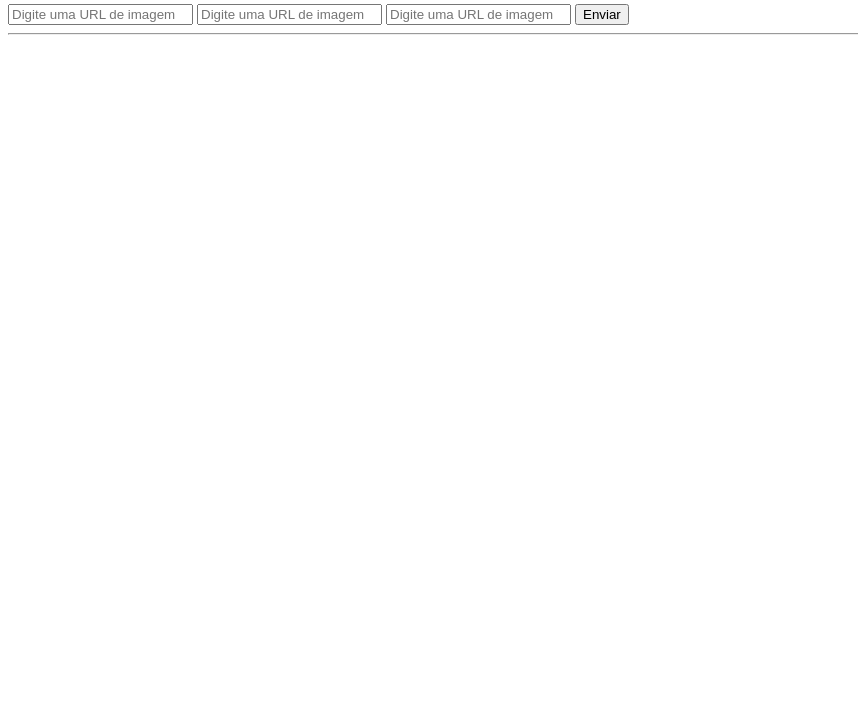
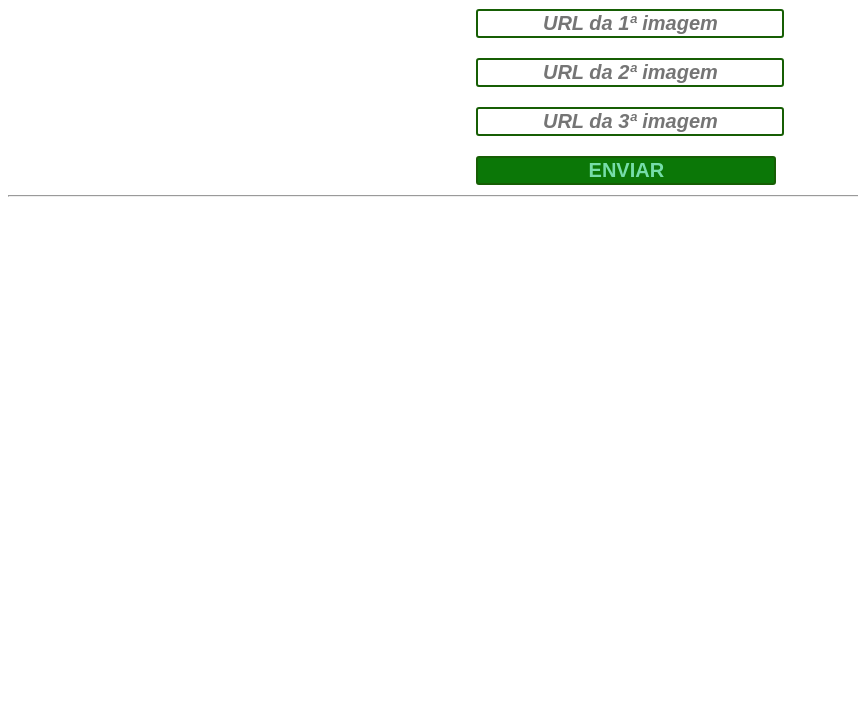
Before and after one commit to supertsp/digitalhouse-aulas-frontend, a plain HTML site: page aula-07/index.html in a window 1280 px wide. Shown: the part 76-800 px from the top of the page, without its empty margins (0-858 px from the left). Drawn offline with Linux system fonts and the light colour scheme.

Commit message:
galeria de imagens com eventos em js

```diff
--- a/aula-07/index.html
+++ b/aula-07/index.html
@@ -4,37 +4,34 @@
     <meta charset="UTF-8">
     <meta http-equiv="X-UA-Compatible" content="IE=edge">
     <meta name="viewport" content="width=device-width, initial-scale=1.0">
-    <title>Document</title>
+    <link rel="stylesheet" href="styles/main.css"/>
+    <title>Galeria de Imagens</title>
 </head>
 <body>
 
-    <h1>Galeria de Imagens</h1>
-    <input
-            type="text"
-            id="urlImagem1"
-            placeholder="Digite uma URL de imagem"
-            onmouseover="ganhouFocoInput1()"
-            onblur="perdeuFocoInput1()"
-            />
-    <input
-            type="text"
-            id="urlImagem2"
-            placeholder="Digite uma URL de imagem"/>
-    <input
-            type="text"
-            id="urlImagem3"
-            placeholder="Digite uma URL de imagem"/>
+    <section>
+        <h1>Galeria de Imagens</h1>
 
-    <button onclick="cliqueiEnviar()">Enviar</button>
+        <label for="urlImagem1" class="input-url-imagem">
+            <input type="text" name="urlImagem1" placeholder="URL da 1ª imagem"/>
+        </label>
+
+        <label for="urlImagem2" class="input-url-imagem">
+            <input type="text" name="urlImagem2" placeholder="URL da 2ª imagem" />
+        </label>
+
+        <label for="urlImagem3" class="input-url-imagem">
+            <input type="text" name="urlImagem3" placeholder="URL da 3ª imagem" />
+        </label>
+
+
+        <button>Enviar</button>
+    </section>
+
     <hr>
 
     <div id="galeria"></div>
 
-    <!-- <img src="https://httpstatusdogs.com/img/202.jpg" alt="">
-    <img src="https://httpstatusdogs.com/img/202.jpg" alt="">
-    <img src="https://httpstatusdogs.com/img/202.jpg" alt=""> -->
-
-
     <script src="scripts/criaGaleriaImagens.js"></script>
 </body>
 </html>
--- a/aula-07/scripts/criaGaleriaImagens.js
+++ b/aula-07/scripts/criaGaleriaImagens.js
@@ -1,55 +1,44 @@
-let input1 = document.getElementById("urlImagem1")
-let input2 = document.getElementById("urlImagem2")
-let input3 = document.getElementById("urlImagem3")
+//vars globais
+let inputs = document.querySelectorAll("input[type=text]")
 let divGaleria = document.getElementById("galeria")
+let buttonEnviar = document.querySelector("button")
 
+//lógica principal
+adicionarEventoParaInputs(inputs, "blur")
 
-//TODO: após exibir a imagem deverá ser limpo o input
+buttonEnviar.onclick = enviarUrls
 
-function cliqueiEnviar() {
-    ganhouFocoInput1()
-
-    let img = document.createElement("img")
-    img.src = input1.value
-
-    divGaleria.appendChild(img)
+//funções
+function enviarUrls() {
+    limparGaleria()
+    habilitarInputs(inputs)
+    adiconarImagensNaGaleria(inputs)
 }
 
-
-function perdeuFocoInput1() {
-    input1.setAttribute("disabled", true)
+function adicionarEventoParaInputs(listaInputs, nomeEvento) {
+    for (const input of listaInputs) {
+        input.addEventListener(nomeEvento, () => {
+            input.disabled = true
+        })
+    }
 }
 
-function ganhouFocoInput1() {
-    input1.removeAttribute("disabled")
+function habilitarInputs(listaInputs) {
+    for (const input of listaInputs) {
+        input.disabled = false
+    }
 }
 
+function limparGaleria(){
+    divGaleria.innerHTML = ""
+}
 
+function adiconarImagensNaGaleria(listaInputs) {
+    for (const input of listaInputs) {
+        let img = document.createElement("img")
+        img.src = input.value
+        divGaleria.appendChild(img)
 
-
-// //Utilizando virgula no console
-// console.log(
-//     "input1: ",
-//     input1.value,
-//     "input2: ",
-//     input2.value,
-//     "input3: ",
-//     input3.value
-// );
-
-// //com concatenção
-// console.log(
-//     "input1: " + input1.value +
-//     "input2: " + input2.value +
-//     "input3: " + input3.value
-// );
-
-
-// //template String
-// console.log(
-//     `
-//         input1: ${input1.value},
-//         input2: ${input2.value},
-//         input3: ${input3.value}
-//     `
-// );
+        input.value = ""
+    }
+}
--- /dev/null
+++ b/aula-07/styles/main.css
@@ -0,0 +1,76 @@
+body {
+    font-family: Verdana, Geneva, Tahoma, sans-serif;
+    font-size: 20px;
+}
+
+h1 {
+    color: rgb(0, 134, 72);
+}
+
+section {
+    margin: 0 auto;
+    width: fit-content;
+}
+
+#galeria {
+    width: 100%;
+    text-align: center;
+}
+
+#galeria img {
+    width: 300px;
+    margin-right: 5px;
+}
+
+#galeria img:hover {
+    box-shadow: 1px 1px 5px 5px rgb(94, 211, 162);
+}
+
+input, button {
+    text-align: center;
+    font-size: 20px;
+
+    border-radius: 3px;
+    border: 2px solid rgb(22, 94, 4);
+
+    width: 300px;
+}
+
+input {
+    color: rgb(50, 100, 75);
+    font-weight: bold;
+    font-style: italic;
+}
+
+input:hover {
+    box-shadow: 1px 1px 5px 5px rgb(94, 211, 162);
+}
+
+input:disabled {
+    border: 2px solid rgb(2, 139, 55);
+    background-color: rgb(142, 168, 99);
+    font-weight: bold;
+}
+
+input:disabled:hover {
+    box-shadow: 1px 1px 5px 5px rgb(150, 211, 94);
+}
+
+.input-url-imagem {
+    display: block;
+
+    margin: 20px 0px;
+}
+
+button {
+    background-color: rgb(11, 119, 7);
+    color: rgb(118, 221, 169);
+    font-weight: bold;
+    text-transform: uppercase;
+}
+
+button:hover {
+    background-color: rgb(19, 184, 13);
+    color: rgb(43, 92, 67);
+    box-shadow: 1px 1px 5px 5px rgb(141, 211, 94);
+}
```
